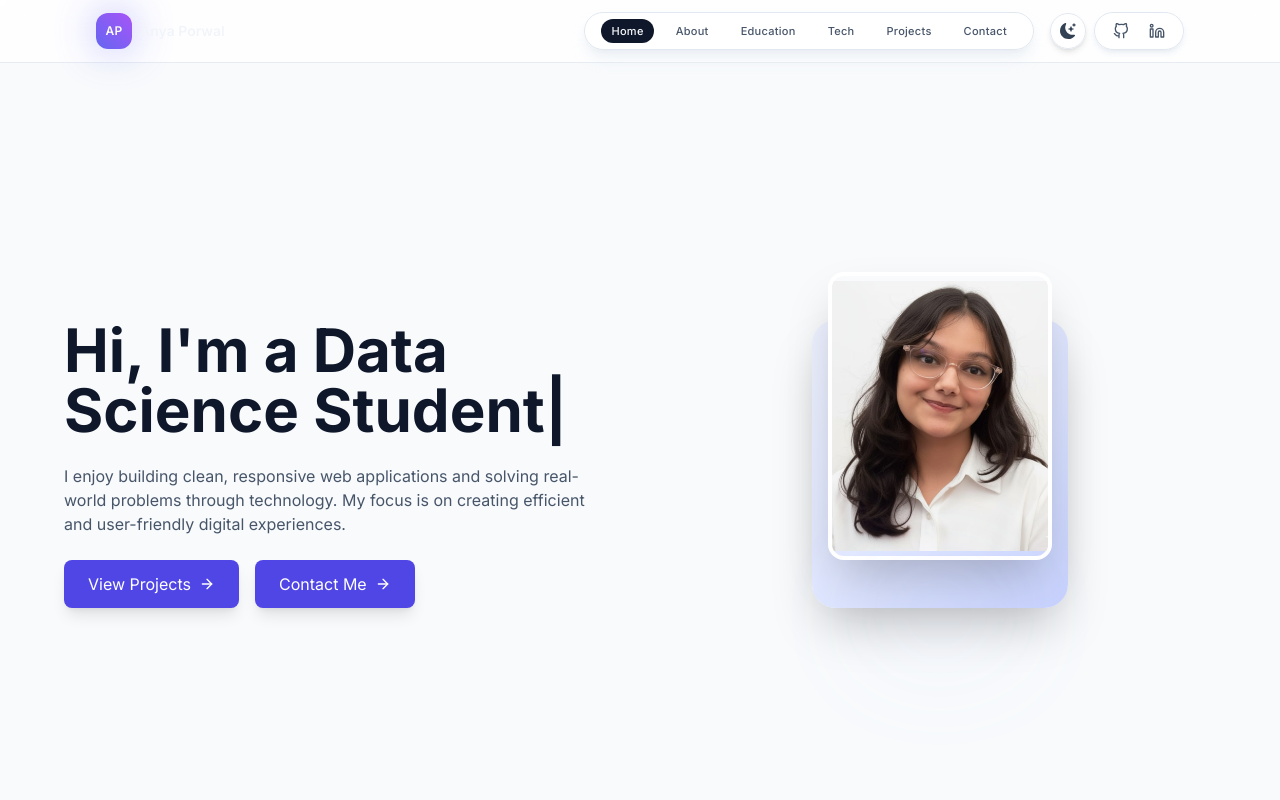
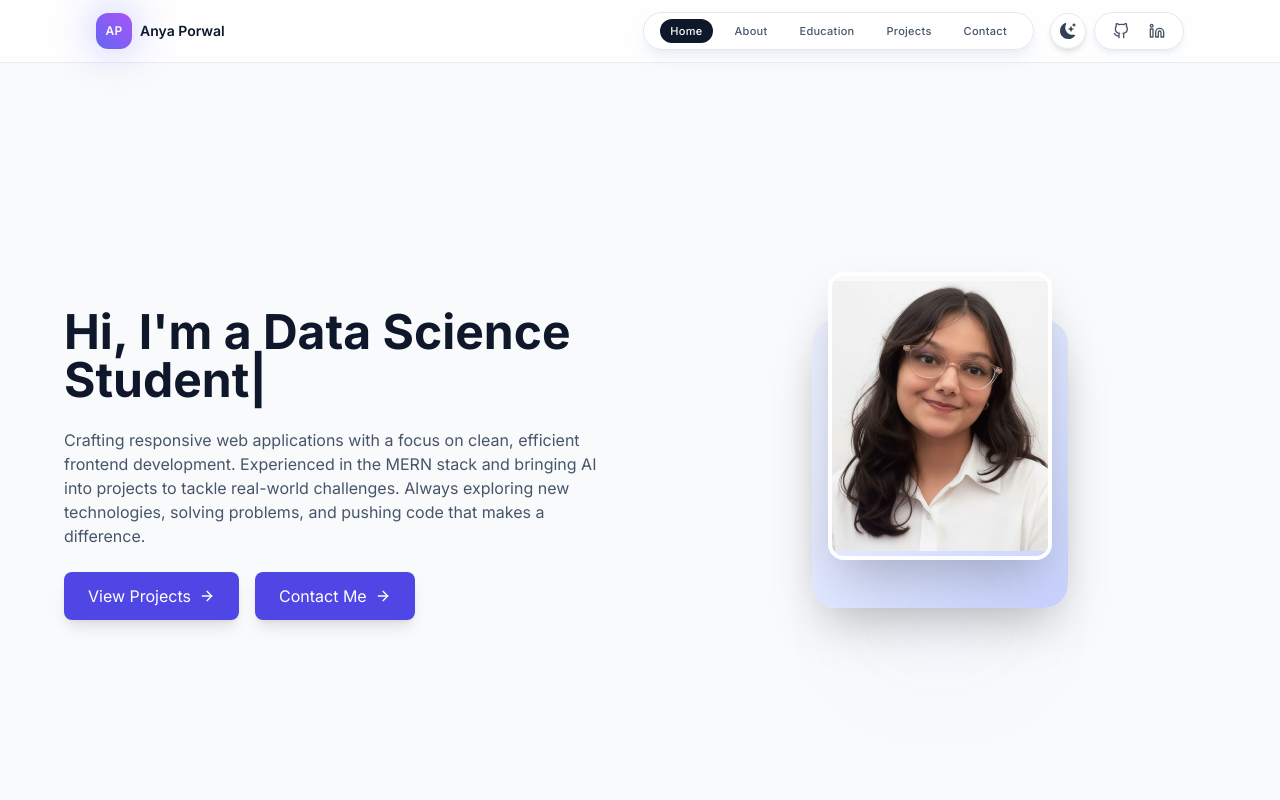
Before and after one commit to Anyaporwal/Portfolio, a React (Vite) app: page / in a window 1280 px wide. Shown: the top 800 px of the page. Built offline with nearby package versions, Linux system fonts and the light colour scheme.

Commit message:
Hero.jsx UI Updated

```diff
--- a/src/components/Hero.jsx
+++ b/src/components/Hero.jsx
@@ -27,7 +27,7 @@ export function Hero() {
 
         {/* LEFT CONTENT */}
         <div className="flex-1 space-y-6 text-center lg:text-left">
-          <h1 className="text-4xl font-bold text-slate-900 sm:text-5xl lg:text-6xl dark:text-white">
+        <h1 className="text-3xl font-bold text-slate-900 sm:text-4xl lg:text-5xl dark:text-white">
             <TypeAnimation
               sequence={[
                 "Hi, I'm Anya Porwal",
@@ -42,13 +42,13 @@ export function Hero() {
               speed={50}
               repeat={Infinity}
             />
-          </h1>
+        </h1>
 
-          <p className="max-w-xl text-slate-600 dark:text-slate-400 mx-auto lg:mx-0">
-            I enjoy building clean, responsive web applications and solving
-            real-world problems through technology. My focus is on creating
-            efficient and user-friendly digital experiences.
-          </p>
+         <p className="max-w-xl text-slate-600 dark:text-slate-400 mx-auto lg:mx-0">
+          Crafting responsive web applications with a focus on clean, efficient frontend development.
+          Experienced in the MERN stack and bringing AI into projects to tackle real-world challenges.
+          Always exploring new technologies, solving problems, and pushing code that makes a difference.
+        </p>
 
           <div className="flex flex-wrap gap-4 justify-center lg:justify-start">
             <button
--- a/src/components/Navbar.jsx
+++ b/src/components/Navbar.jsx
@@ -6,7 +6,6 @@ const sections = [
   { id: 'hero', label: 'Home' },
   { id: 'about', label: 'About' },
   { id: 'education', label: 'Education' },
-  { id: 'tech', label: 'Tech' },
   { id: 'projects', label: 'Projects' },
   { id: 'contact', label: 'Contact' }
 ];
@@ -52,7 +51,7 @@ export function Navbar({ theme, onToggleTheme }) {
             AP
           </div>
           <div className="text-left">
-            <p className="text-sm font-semibold text-slate-100">
+            <p className="text-sm font-semibold text-slate-900 dark:text-slate-50">
               Anya Porwal
             </p>
           </div>
```
